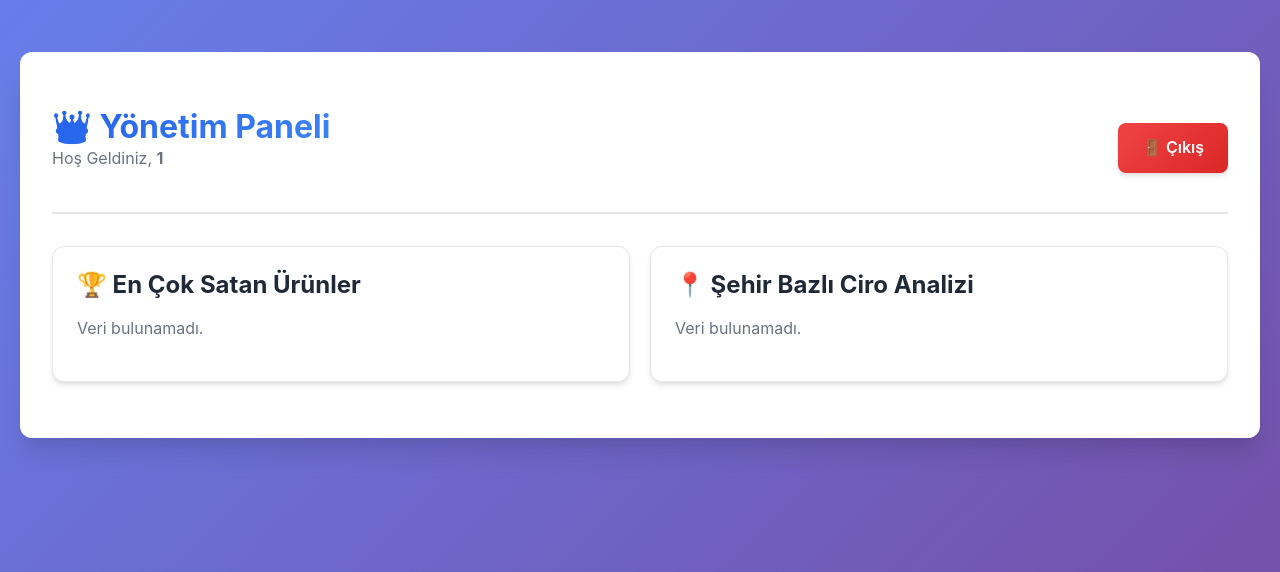
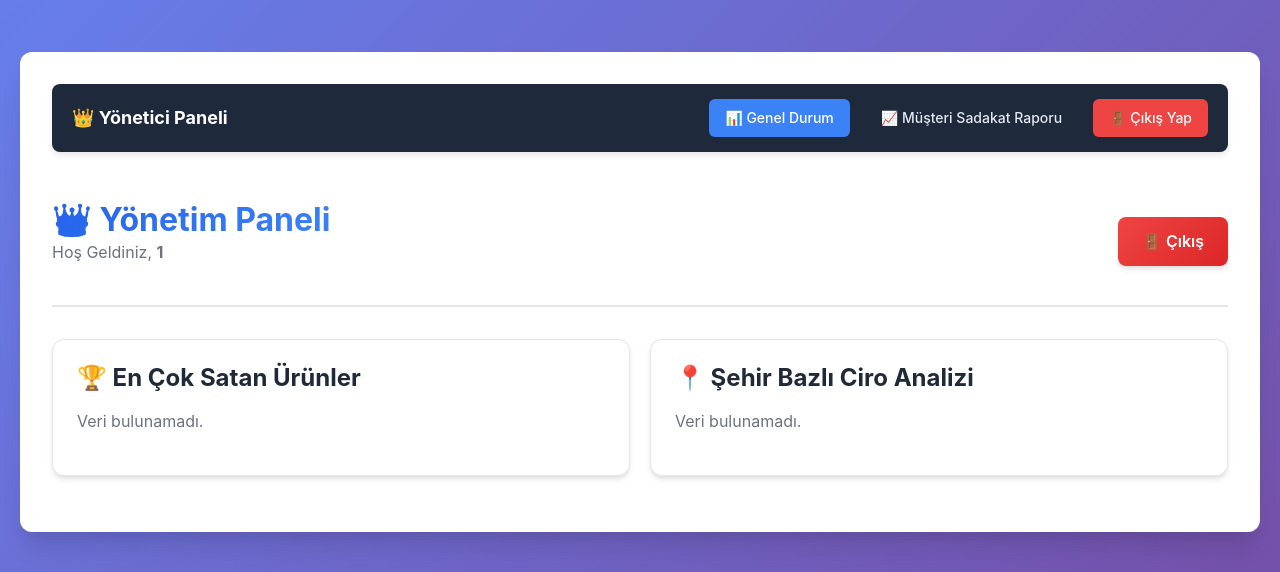
Before and after one commit to SudeAkdag/E-TicaretSitesi, a PHP site: page /yonetici/dashboard.php in a window 1280 px wide. Shown: the top 572 px of the page. Run offline with PHP 8.4, Linux system fonts and the light colour scheme; the visitor is signed in with stand-in values (Sample User, id 1).

Commit message:
Müşteri harcama raporu arayüze eklendi

```diff
--- a/db_config.php
+++ b/db_config.php
@@ -10,7 +10,7 @@ if (session_status() == PHP_SESSION_NONE) {
 
 // Veritabanı Bilgileri
 $host = "localhost";
-$port = 3307;        // MySQL portunuz. (XAMPP'te genelde 3306'dır, siz 3307 kullanıyorsanız böyle kalsın)
+$port = 3306;        // MySQL portunuz. (XAMPP'te genelde 3306'dır, siz 3307 kullanıyorsanız böyle kalsın)
 $username = "root";  // Varsayılan kullanıcı
 $password = "";      // Varsayılan şifre (boş)
 $dbname = "eticaret_proje"; // Veritabanı adınız
--- a/login.php
+++ b/login.php
@@ -8,7 +8,7 @@ if (isset($_SESSION['loggedin']) && $_SESSION['loggedin'] === TRUE) {
     switch ($_SESSION['rol_id']) {
         case 1: header("location: yonetici/dashboard.php"); exit;
         case 2: header("location: personel/dashboard.php"); exit;
-        case 3: header("location: urunler.php"); exit;
+        case 3: header("location: musteri/urunler.php"); exit;
     }
 }
 
--- a/yonetici/dashboard.php
+++ b/yonetici/dashboard.php
@@ -53,6 +53,7 @@ if ($stmt2 = $conn->prepare("CALL SP_SehirBazliSatisAnalizi()")) {
 <body>
 
 <div class="page-container fade-in">
+     <?php include 'menu.php'; ?>
     <div class="header">
         <div>
             <h1>👑 Yönetim Paneli</h1>
--- a/yonetici/menu.php
+++ b/yonetici/menu.php
@@ -0,0 +1,63 @@
+<style>
+    .navbar {
+        background-color: #1e293b;
+        padding: 15px 20px;
+        border-radius: 8px;
+        margin-bottom: 25px;
+        display: flex;
+        justify-content: space-between;
+        align-items: center;
+        box-shadow: 0 4px 6px -1px rgba(0, 0, 0, 0.1);
+    }
+    .nav-links {
+        display: flex;
+        gap: 15px;
+    }
+    .nav-item {
+        color: #e2e8f0;
+        text-decoration: none;
+        font-weight: 500;
+        padding: 8px 16px;
+        border-radius: 6px;
+        transition: all 0.2s;
+        font-size: 14px;
+    }
+    .nav-item:hover {
+        background-color: #334155;
+        color: white;
+    }
+    .nav-item.active {
+        background-color: #3b82f6;
+        color: white;
+    }
+    .logout {
+        background-color: #ef4444;
+        color: white;
+    }
+    .logout:hover {
+        background-color: #dc2626;
+    }
+</style>
+
+<?php
+// Hangi sayfada olduğumuzu bulalım (Aktif linki boyamak için)
+$current_page = basename($_SERVER['PHP_SELF']);
+?>
+
+<div class="navbar">
+    <div style="font-weight: bold; color: white; font-size: 18px;">👑 Yönetici Paneli</div>
+
+    <div class="nav-links">
+        <a href="dashboard.php" class="nav-item <?php echo $current_page == 'dashboard.php' ? 'active' : ''; ?>">
+            📊 Genel Durum
+        </a>
+
+        <a href="musteri_harcama_raporu.php" class="nav-item <?php echo $current_page == 'musteri_harcama_raporu.php' ? 'active' : ''; ?>">
+            📈 Müşteri Sadakat Raporu
+        </a>
+
+        <a href="../logout.php" class="nav-item logout">
+            🚪 Çıkış Yap
+        </a>
+    </div>
+</div>
```
Also changed, not shown: yonetici/musteri_harcama_raporu.php (added, +72 -0 lines).
